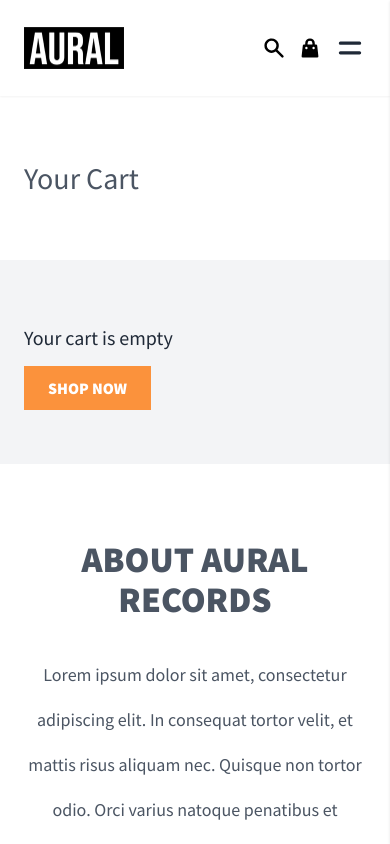
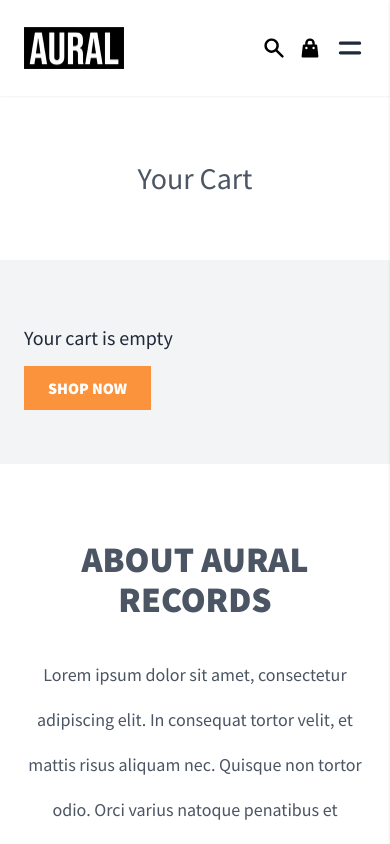
Before and after one commit to joejcox/AURAL, a React (Create React App) app: page /cart in a window 390 px wide. Shown: the top 844 px of the page. Built offline with nearby package versions, Linux system fonts and the light colour scheme; no server answers; a web font is replaced by a local one.

Commit message:
styles: update cart page title style to center on mobile

```diff
--- a/src/components/Cart/index.jsx
+++ b/src/components/Cart/index.jsx
@@ -21,7 +21,7 @@ const Cart = () => {
       </Helmet>
       <Section>
         <Container>
-          <h1 className="text-3xl text-gray-600">
+          <h1 className="text-3xl text-gray-600 text-center lg:text-left">
             Your Cart{" "}
             {cartQuantity > 0
               ? cartQuantity === 1
```
